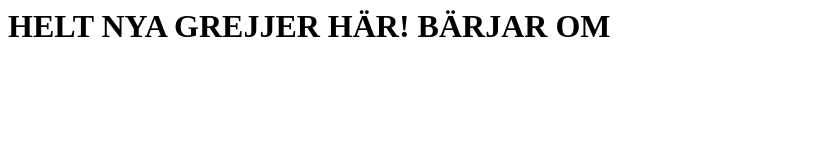
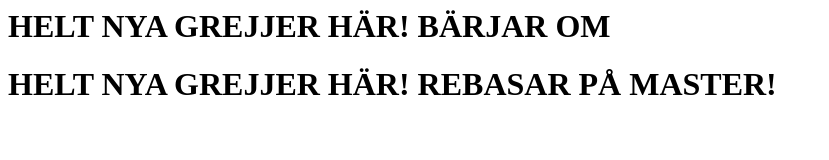
Before and after one commit to Glimmerdaboss/GitDemo, a plain HTML site: page index.html in a window 1280 px wide. Shown: the whole page, without its empty margins (0-829 px from the left). Drawn offline with Linux system fonts and the light colour scheme.

Commit message:
Rebasar på master

```diff
--- a/index.html
+++ b/index.html
@@ -1 +1,3 @@
 <h1>HELT NYA GREJJER HÄR! BÄRJAR OM</h1>
+
+<h1>HELT NYA GREJJER HÄR! REBASAR PÅ MASTER!</h1>
```
